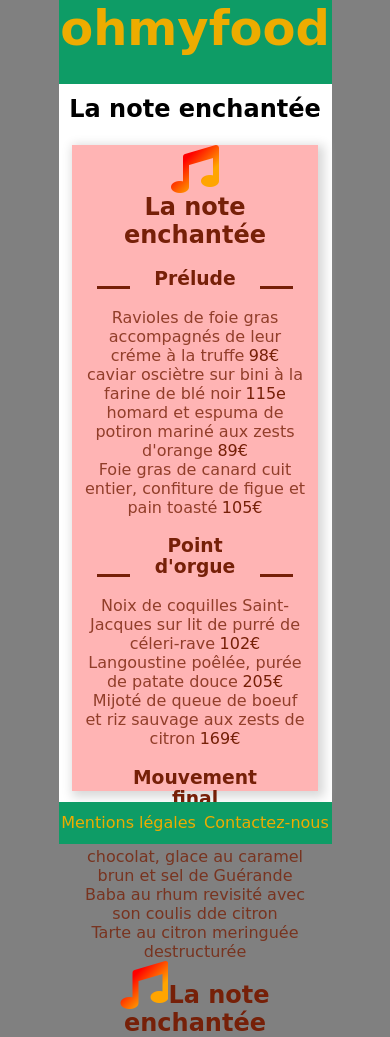
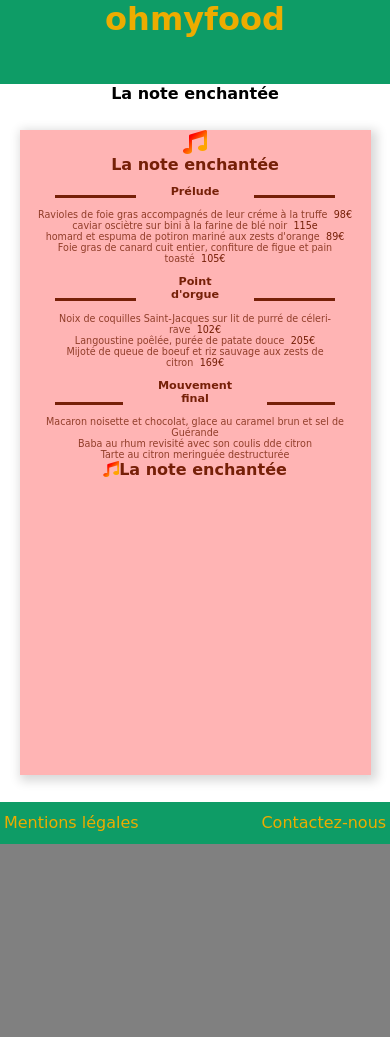
Before and after one commit to JulienMounianman/P3_Ohmyfood, a plain HTML site: page la_note_enchantee.html in a window 390 px wide. After the commit the page ends 844 px from the top, so only its background shows below. Drawn offline with Linux system fonts and the light colour scheme; a web font is replaced by a local one.

Commit message:
favicon+test_responsive_menu_la_note_enchantee

```diff
--- a/sass/la_note_enchantee.scss
+++ b/sass/la_note_enchantee.scss
@@ -178,3 +178,61 @@ body {
     }
   }
 }
+@media all and (max-width: 480px) {
+  body {
+    width: auto;
+    header{
+      height: 10%;
+      h1 {
+        font-size: 2em;
+      }
+    }
+    main {
+      height: 85%;
+      h2 {
+        font-size: 1em;
+        margin: 0;
+      }
+      article {
+          i {
+            font-size: 1.5em;
+          }
+          h2 {
+            font-size: 1em;
+          }
+          div {
+            section {
+              h3 {
+                font-size: 0.7em;
+                span {
+                }
+                span:hover {
+                }
+              }
+              h3::before {
+              }
+              h3::after {
+              }
+              p {
+                font-size: 0.6em;
+                }
+                p[data-descr]::after {
+                }
+              span {
+              }
+            }
+            }
+            h2 {
+              font-size: 1em;
+              i {
+                font-size: 1em;
+              }
+            }
+          }
+        }
+    footer {
+      width: 100%;
+      height: 5%;
+    }
+  }
+}
```
Also changed, not shown: css/la_note_enchantee.css, favicon_io/android-chrome-192x192.png, favicon_io/android-chrome-512x512.png, favicon_io/apple-touch-icon.png, favicon_io/favicon-16x16.png, favicon_io/favicon-32x32.png, favicon_io/favicon.ico, 1 other file.
